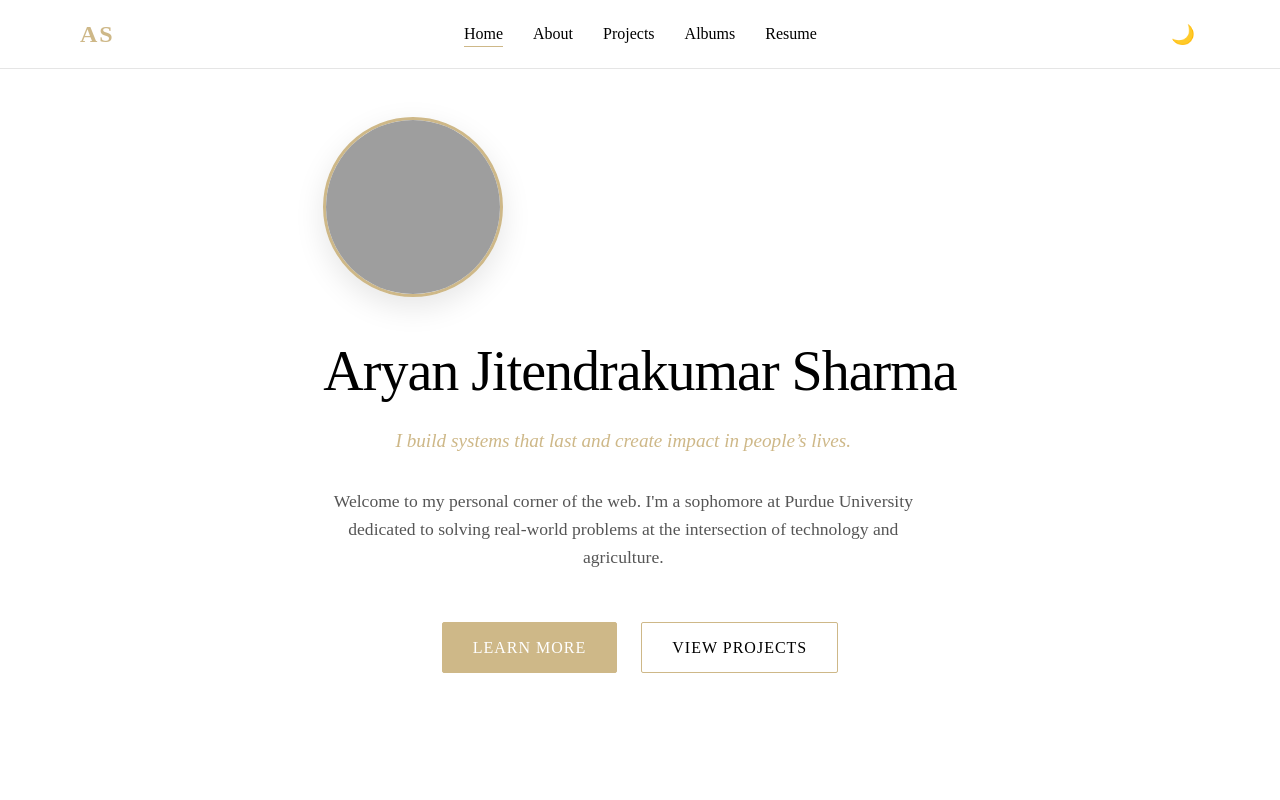
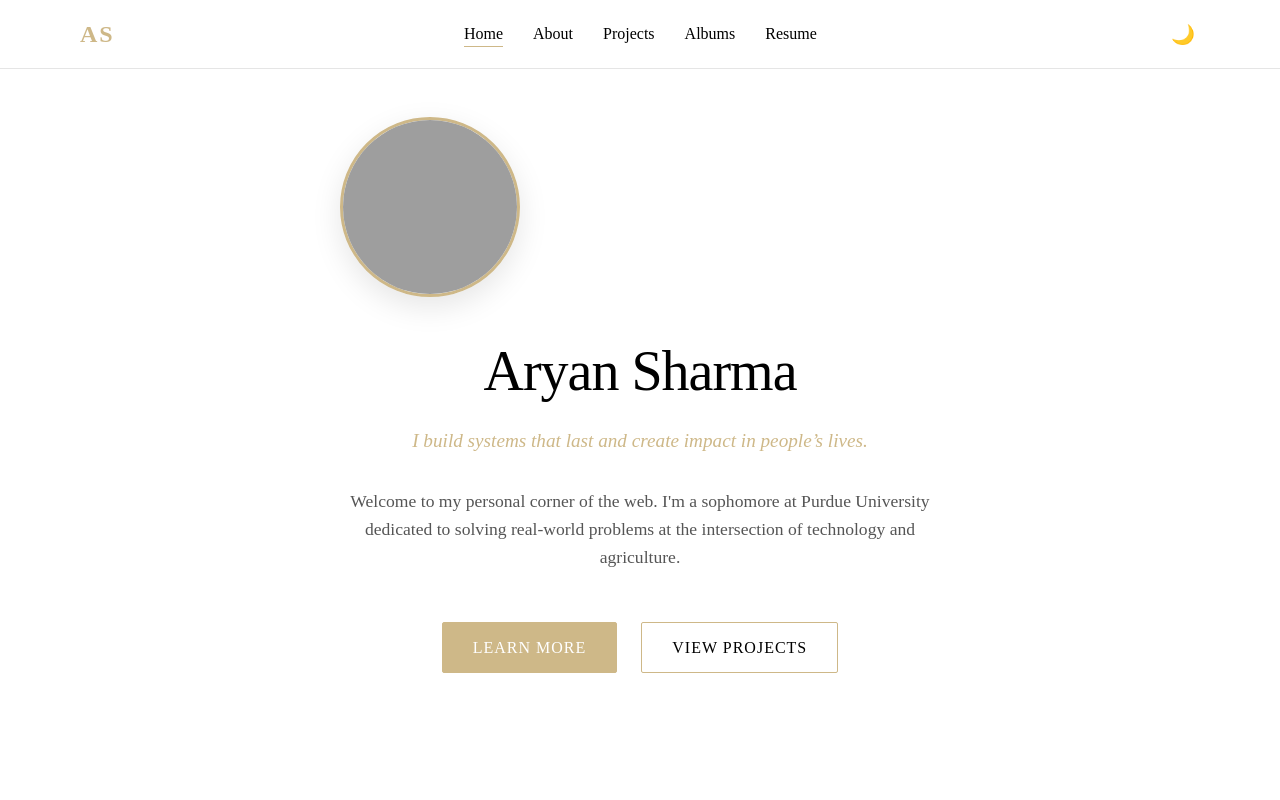
Before and after one commit to AryanSharma0512/My-demo-website, a website built with Vite: page index.html in a window 1280 px wide. Shown: the top 800 px of the page. Built offline with nearby package versions, Linux system fonts and the light colour scheme; grey boxes are pictures that could not be loaded.

Commit message:
fix: Shorten profile name
The full name "Aryan Jitendrakumar Sharma" was too long for the hero section and has been shortened to "Aryan Sharma" for better visual presentation.

```diff
--- a/index.html
+++ b/index.html
@@ -33,7 +33,7 @@
                 <!-- Using a placeholder for now, user can replace with assets/profile-placeholder.jpg -->
                 <img src="https://picsum.photos/seed/aryan/400/400" alt="Aryan Sharma" class="profile-photo" referrerPolicy="no-referrer">
             </div>
-            <h1 class="full-name">Aryan Jitendrakumar Sharma</h1>
+            <h1 class="full-name">Aryan Sharma</h1>
             <p class="tagline">I build systems that last and create impact in people’s lives.</p>
 
             <div class="hero-intro">
```
